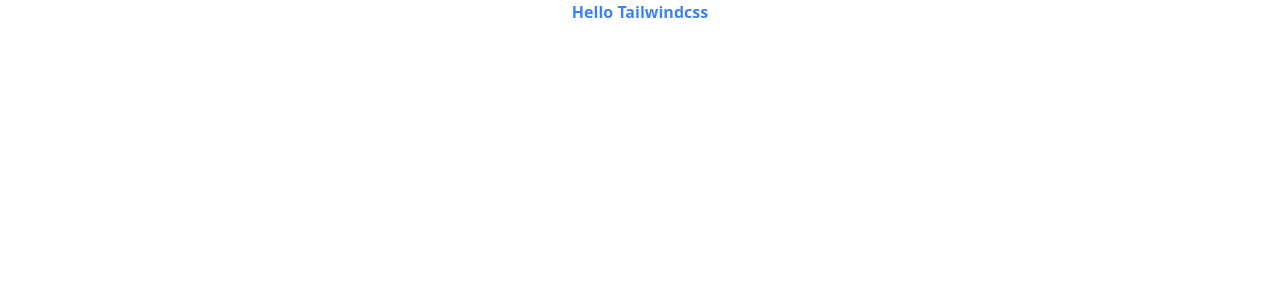
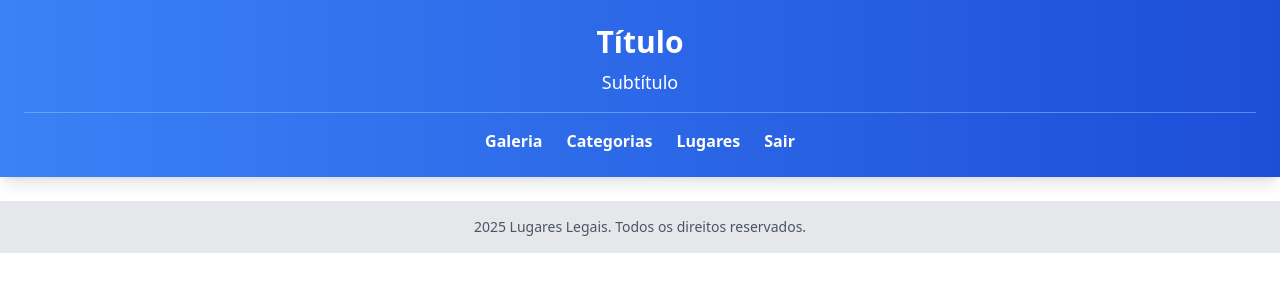
Before and after one commit to alexmoreirasilva/tourism-app, an Angular app: page /paginas in a window 1280 px wide. Before the commit this address led to /. Shown: the top 300 px of the page. Built offline with nearby package versions, Linux system fonts and the light colour scheme.

Commit message:
create category component and form category template

```diff
--- a/src/app/app-routing.module.ts
+++ b/src/app/app-routing.module.ts
@@ -1,10 +1,13 @@
 import { NgModule } from '@angular/core';
 import { RouterModule, Routes } from '@angular/router';
 
-const routes: Routes = [];
+const routes: Routes = [
+  { path: 'paginas', loadChildren: () => import('./modules/template/template.module').then(m => m.TemplateModule) }
+];
 
 @NgModule({
   imports: [RouterModule.forRoot(routes)],
   exports: [RouterModule]
 })
-export class AppRoutingModule { }
+
+export class AppRoutingModule {}
--- a/src/app/app.component.html
+++ b/src/app/app.component.html
@@ -1 +1 @@
-<h1 class="text-center font-bold text-blue-500">Hello Tailwindcss</h1>
+<router-outlet></router-outlet>
--- /dev/null
+++ b/src/app/modules/categorias/categoria/categoria.component.html
@@ -0,0 +1,21 @@
+<div class="p-6 max-w-lg mx-auto bg-white shadow-lg rounded-lg mt-6">
+  <h2 class="text-2xl font-semibold text-gray-700">Nova Categoria</h2>
+
+  <hr class="my-4">
+
+  <form id="categoriaForm">
+    <div class="mb-4">
+      <label for="nome" class="block text-gray-600 font-medium">Nome</label>
+      <input type="text" id="nome" name="nome" placeholder="Ex: Restaurantes, Praias, Shoppings" required class="w-full p-3 border border-gray-300 rounded shadow-sm focus:ring focus:ring-blue-400 outline-none">
+      <span class="text-red-500 text-sm">Campo obrigatório</span>
+    </div>
+
+    <div class="mb-4">
+      <label for="descricao" class="block text-gray-600 font-medium">Descrição</label>
+      <textarea rows="4" id="descricao" name="descricao" placeholder="" required class="w-full p-3 border border-gray-300 rounded shadow-sm focus:ring focus:ring-blue-400 outline-none resize-none"></textarea>
+      <span class="text-red-500 text-sm">Campo obrigatório</span>
+    </div>
+
+    <button type="submit" class="w-full bg-blue-600 text-white font-semibold p-3 rounded shadow hover:bg-blue-700">Cadastrar Categoria</button>
+  </form>
+</div>
--- a/src/app/modules/template/layout/layout.component.html
+++ b/src/app/modules/template/layout/layout.component.html
@@ -1 +1,25 @@
-<p>layout works!</p>
+<header class="bg-gradient-to-r from-blue-500 to-blue-700 text-white p-6 shadow-lg">
+  <div class="text-center">
+    <h1 class="text-3xl font-bold">Título</h1>
+    <p class="text-lg mt-2">Subtítulo</p>
+  </div>
+
+  <div class="mt-4">
+    <hr class="border-t border-blue-300 opacity-50">
+  </div>
+
+  <nav class="mt-4">
+    <ul class="flex justify-center space-x-6 text-white font-semibold">
+      <li><a href="" class="hover:text-yellow-300">Galeria</a></li>
+      <li><a href="" class="hover:text-yellow-300">Categorias</a></li>
+      <li><a href="" class="hover:text-yellow-300">Lugares</a></li>
+      <li><a href="" class="hover:text-yellow-300">Sair</a></li>
+    </ul>
+  </nav>
+</header>
+
+<router-outlet></router-outlet>
+
+<footer class="bg-gray-200 text-center p-4 mt-6">
+  <p class="text-gray-600 text-sm">{{ currentYear }} Lugares Legais. Todos os direitos reservados.</p>
+</footer>
--- a/src/app/modules/template/layout/layout.component.ts
+++ b/src/app/modules/template/layout/layout.component.ts
@@ -7,4 +7,6 @@
   styleUrl: './layout.component.scss'
 })
 
-export class LayoutComponent {}
+export class LayoutComponent {
+  currentYear: number = new Date().getFullYear();
+}
--- a/src/app/modules/template/template-routing.module.ts
+++ b/src/app/modules/template/template-routing.module.ts
@@ -1,10 +1,20 @@
 import { NgModule } from '@angular/core';
 import { RouterModule, Routes } from '@angular/router';
+import { LayoutComponent } from './layout/layout.component';
 
-const routes: Routes = [];
+const routes: Routes = [
+  {
+    path: '',
+    component: LayoutComponent,
+    children: [
+      { path: 'categorias', loadChildren: () => import('../categorias/categorias.module').then(m => m.CategoriasModule) }
+    ]
+  }
+];
 
 @NgModule({
   imports: [RouterModule.forChild(routes)],
   exports: [RouterModule]
 })
-export class TemplateRoutingModule { }
+
+export class TemplateRoutingModule {}
--- a/src/app/modules/template/template.module.ts
+++ b/src/app/modules/template/template.module.ts
@@ -2,10 +2,11 @@
 import { CommonModule } from '@angular/common';
 import { TemplateRoutingModule } from './template-routing.module';
 import { LayoutComponent } from './layout/layout.component';
+import { CategoriasModule } from '../categorias/categorias.module';
 
 @NgModule({
   declarations: [ LayoutComponent ],
-  imports: [ CommonModule, TemplateRoutingModule ]
+  imports: [ CommonModule, TemplateRoutingModule, CategoriasModule ]
 })
 
 export class TemplateModule {}
```
Also changed, not shown: src/app/modules/categorias/categoria/categoria.component.ts (added, +11 -0 lines), src/app/modules/categorias/categorias-routing.module.ts (added, +14 -0 lines), src/app/modules/categorias/categorias.module.ts (added, +17 -0 lines), src/app/modules/categorias/categoria/categoria.component.scss (added), 1 other file (tests, documents, lock files or other folders).
